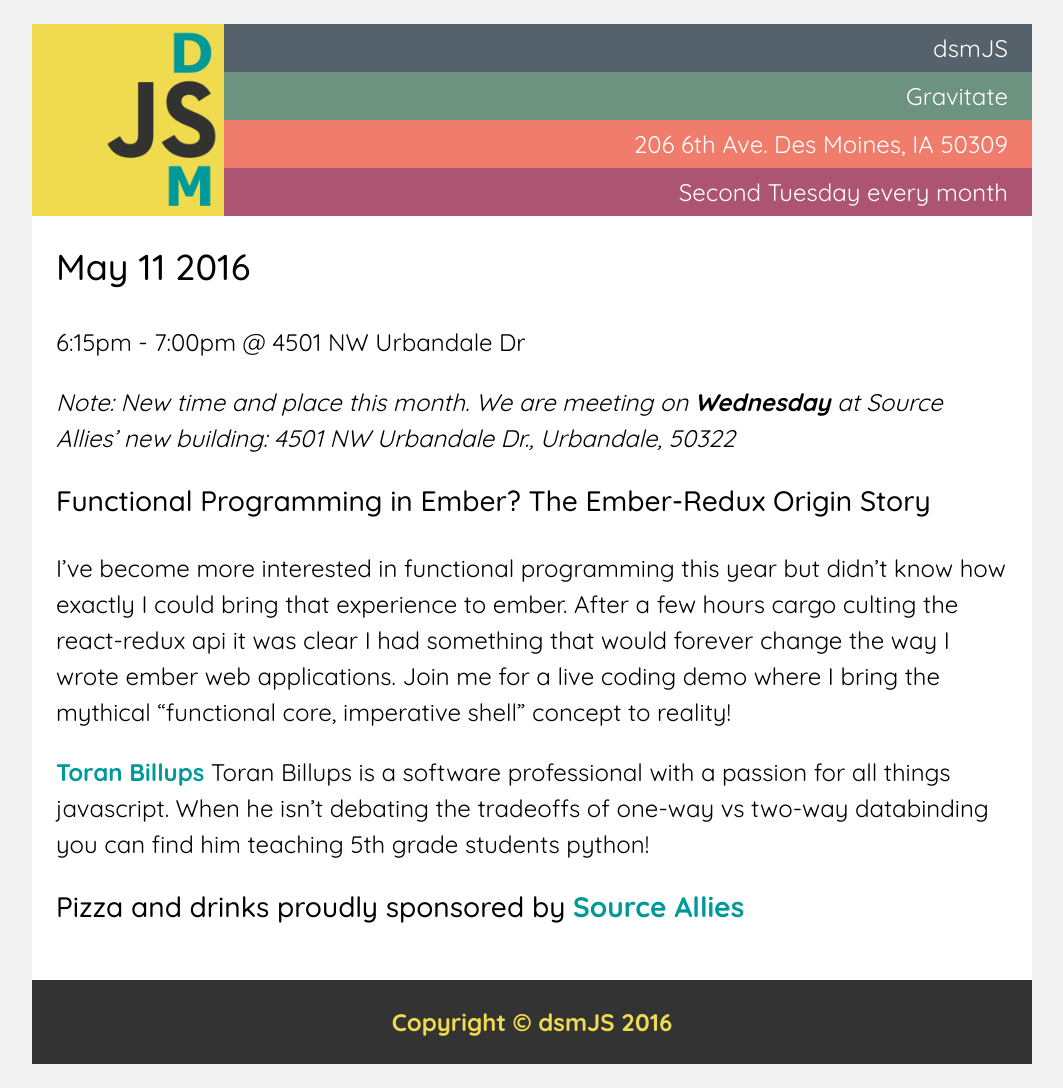
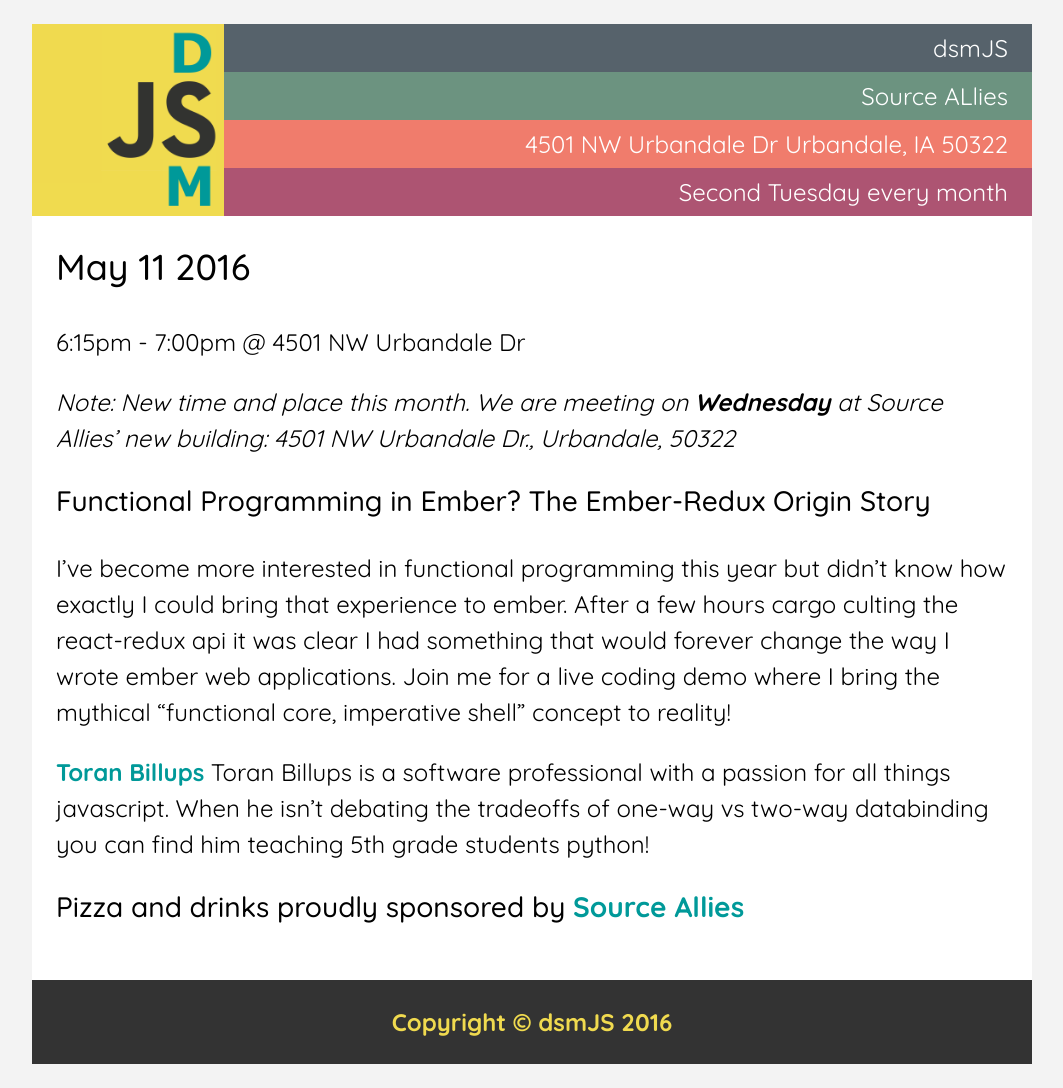
Before and after one commit to dsmjs/dsmjs.github.io, a Jekyll site: the page built from index.md, in a window 1280 px wide. Shown: the whole page, without its empty margins (108-1171 px from the left). Built offline with Jekyll 4.4.1, drawn with Linux system fonts in a browser that asks for light colours.

Commit message:
quick update to the address in the header for the new location

```diff
--- a/_includes/header.html
+++ b/_includes/header.html
@@ -7,12 +7,19 @@
 		<div class="header-info">
 			<div class="header-info-row blue" itemprop="name">dsmJS</div>
 			<div itemprop="location" itemscope itemtype="http://schema.org/Place">
-				<div class="header-info-row green" itemprop="name">Gravitate</div>
+<!-- 				<div class="header-info-row green" itemprop="name">Gravitate</div>
 				<div class="header-info-row pink" itemprop="address" itemscope itemtype="http://schema.org/PostalAddress">
 					<span itemprop="streetAddress">206 6th Ave.</span>
 					<span itemprop="addressLocality">Des Moines</span>,
 					<span itemprop="addressRegion">IA</span>
 					<span itemprop="postalCode">50309</span>
+				</div> -->
+				<div class="header-info-row green" itemprop="name">Source ALlies</div>
+				<div class="header-info-row pink" itemprop="address" itemscope itemtype="http://schema.org/PostalAddress">
+					<span itemprop="streetAddress">4501 NW Urbandale Dr</span>
+					<span itemprop="addressLocality">Urbandale</span>,
+					<span itemprop="addressRegion">IA</span>
+					<span itemprop="postalCode">50322</span>
 				</div>
 			</div>
 			<div class="header-info-row purple">Second Tuesday every month</div>
```
